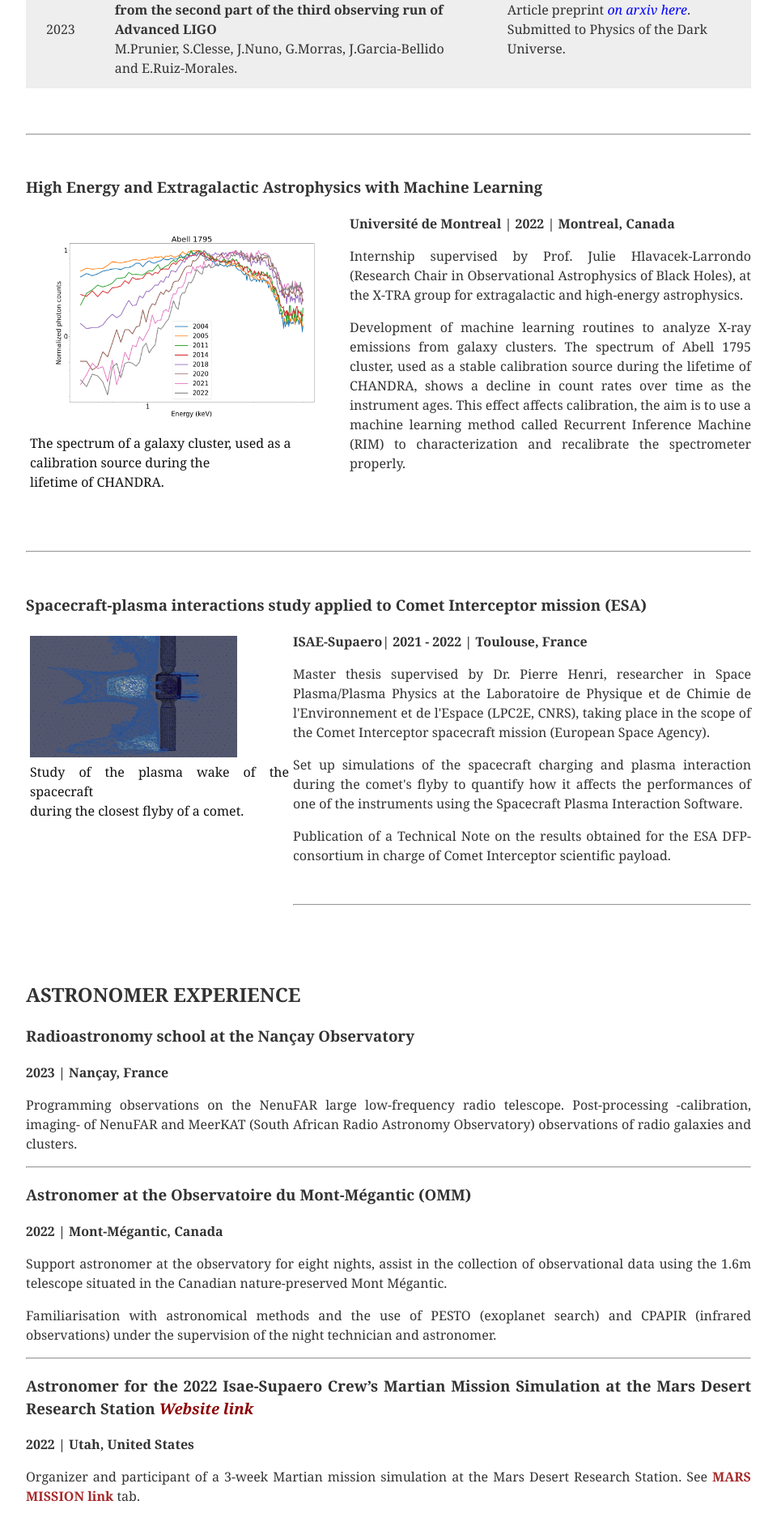
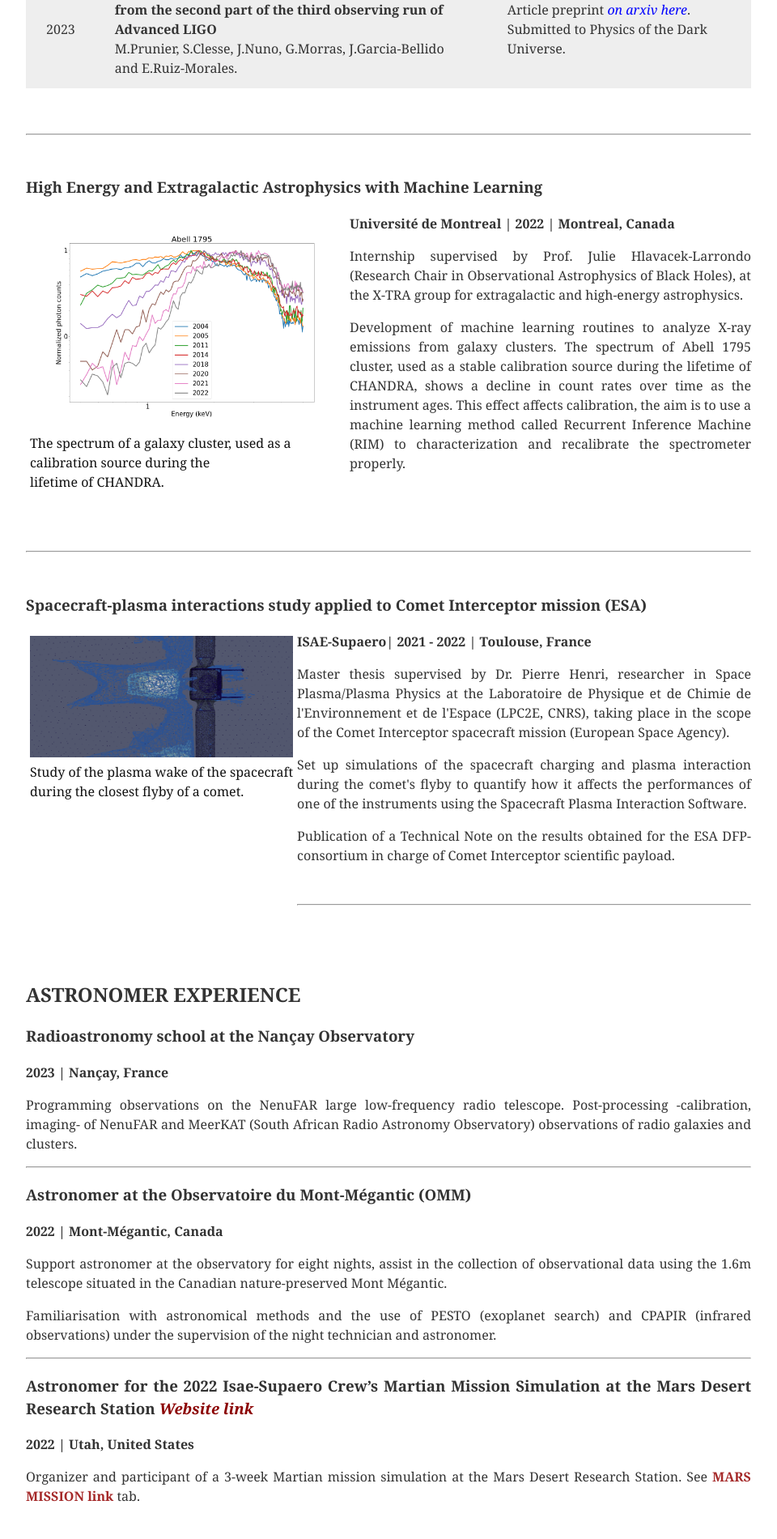
Before and after one commit to MarinePrunier/MarinePrunier.github.io, a Jekyll site: the page built from research.html, in a window 1280 px wide. Shown: the part 1616-3516 px from the top of the page at 81% size, without its empty margins (160-1120 px from the left). Built offline with Jekyll 4.4.1, drawn with Linux system fonts in a browser that asks for light colours.

Commit message:
Update style.css

```diff
--- a/assets/css/style.css
+++ b/assets/css/style.css
@@ -156,13 +156,13 @@ main h2 {
 }
 
 .plot_2 {
-  width: 320px;
-  height: 390px;
+  width: 440;
+  height: 400px;
   margin: 5px;
   float: left;
 }
 .plot_2 img {
-  width: 80%;
+  width: 100%;
   object-fit: cover;
   opacity: 1.0;
 }
```
